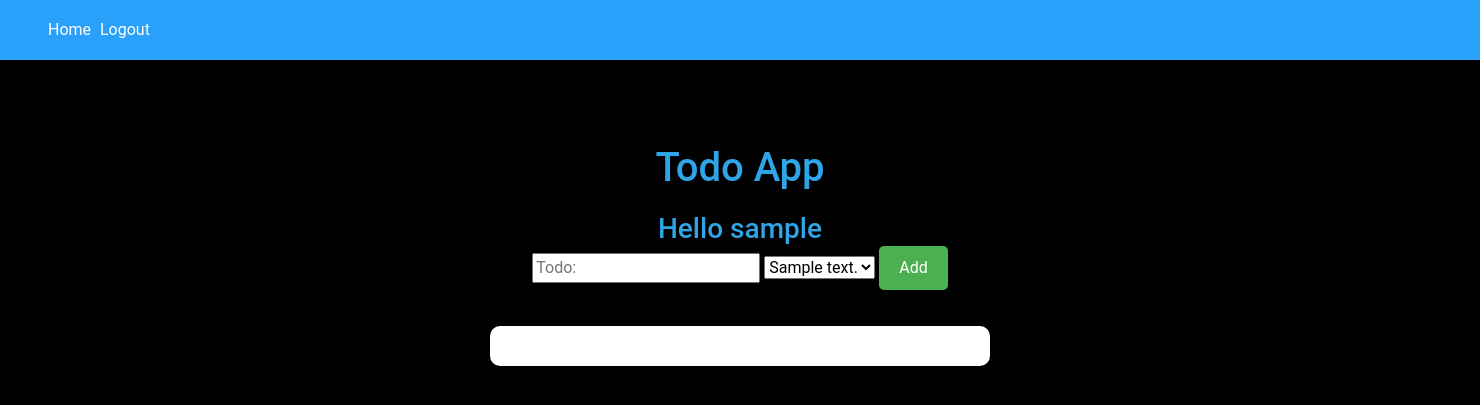
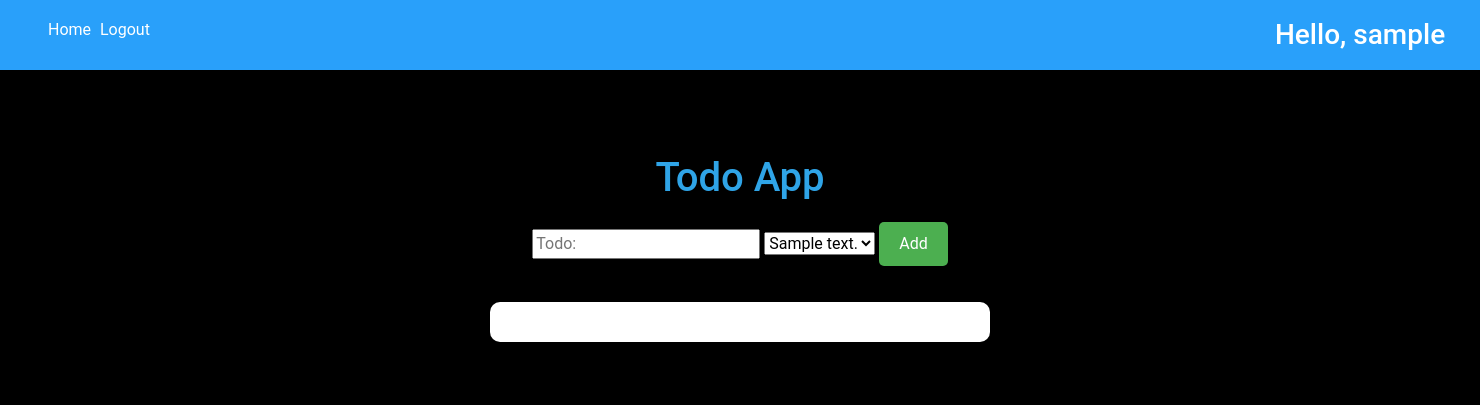
Before and after one commit to adamthompson0/Todo-List, a Django app: page /home in a window 1480 px wide. Shown: the top 405 px of the page. Run offline with Django 4.2, Linux system fonts and the light colour scheme; a user stored in the database is signed in; tables that the repository leaves empty hold one stand-in row (values such as "Sample post"); some libraries are stand-ins or nearby versions.

Commit message:
style app

```diff
--- a/TodoList/todos/static/todos/todo.css
+++ b/TodoList/todos/static/todos/todo.css
@@ -15,6 +15,12 @@
 
 .a-login{
   margin: -71px;
+}
+
+.a-user{
+  display: flex;
+  position: relative;right: -1055px;
+  color: #fff;
 }
 
 body {
--- a/TodoList/todos/templates/todos/_navbar.html
+++ b/TodoList/todos/templates/todos/_navbar.html
@@ -7,6 +7,7 @@
         <li><a class='a-home' href="{% url 'home' %}">Home</a></li>
         {% if request.user.is_authenticated %}
         <li><a class='a-logout' href="{% url 'logout' %}">Logout</a></li>
+        <li><h3 class='a-user'>Hello, {{request.user.username}}</h3></li>
         {% else %}
         <li><a class='a-signup' href="{% url 'signup' %}">Signup</a></li>
         <li><a class='a-login' href="{% url 'login' %}">Login</a></li>
--- a/TodoList/todos/templates/todos/home.html
+++ b/TodoList/todos/templates/todos/home.html
@@ -8,11 +8,6 @@
         <header class='header'>
             <h1>Todo App</h1>
         </header>
-
-        {% if request.user.is_authenticated %}
-        <h3>Hello {{request.user.username}}</h3>
-        {% endif %}
-
 
         <form action="{% url 'create_todo' %}" method='post'>
             {% csrf_token %}
```
